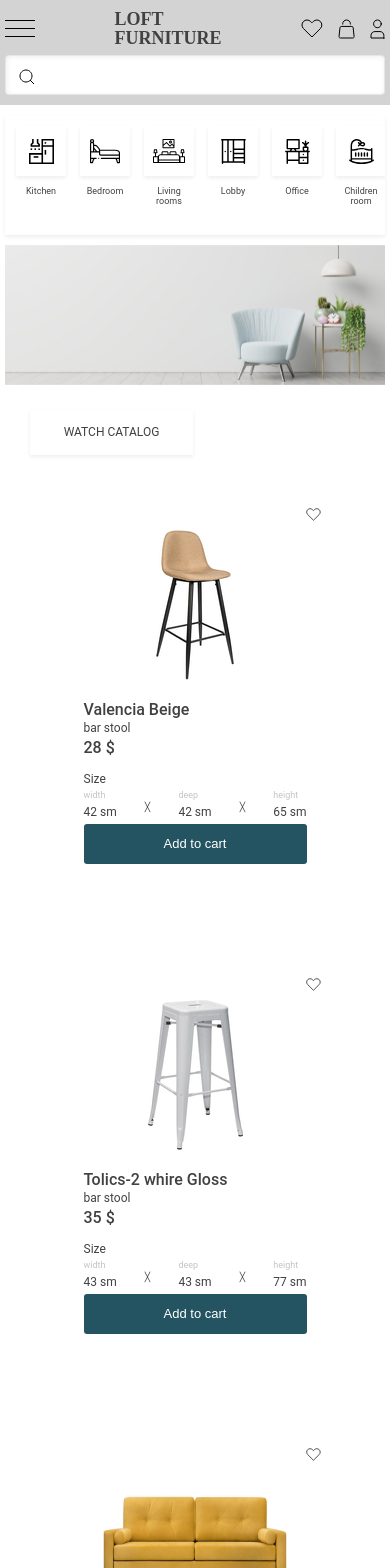
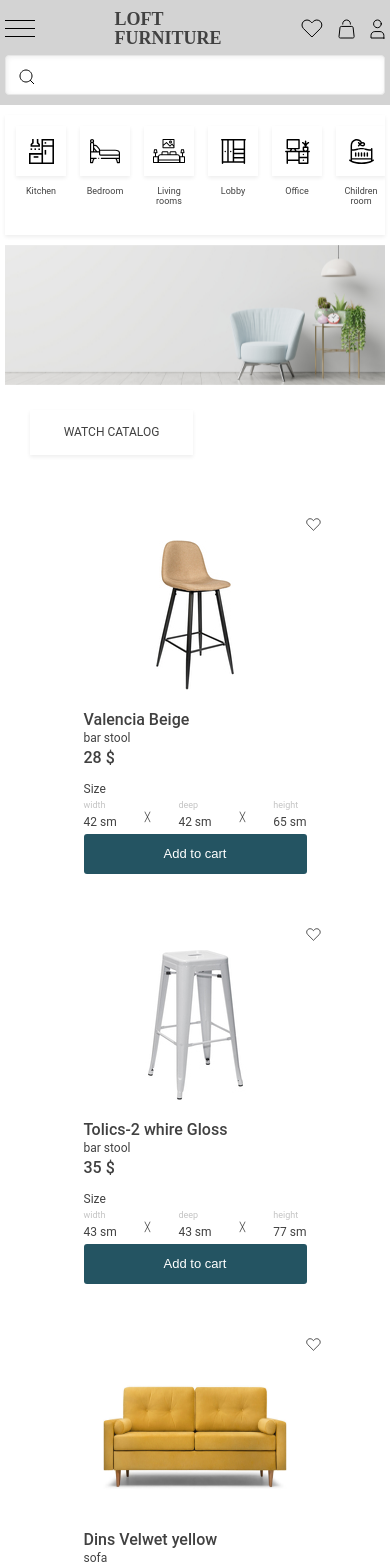
Before and after one commit to wisepanda34/vue-loft-mebel, a Vue app: page / in a window 390 px wide. Shown: the top 1568 px of the page. Built offline with nearby package versions, Linux system fonts and the light colour scheme.

Commit message:
installed vuelidate

```diff
--- a/package.json
+++ b/package.json
@@ -14,6 +14,7 @@
     "vue-router": "^4.0.3",
     "vue-slider-component": "^3.2.24",
     "vue3-easy-data-table": "^1.5.45",
+    "vuelidate": "^0.7.7",
     "vuex": "^4.0.0"
   },
   "devDependencies": {
--- a/src/components/OneCard.vue
+++ b/src/components/OneCard.vue
@@ -86,7 +86,7 @@ export default {
   display: flex;
   flex-direction: column;
   color: #414141;
-  margin: 0 auto 80px auto;
+  margin: 20px auto;
 
   &:hover{
     box-shadow: 0 1px 9px rgba(0, 0, 0, 0.11);
@@ -148,6 +148,11 @@ export default {
     }
   }
 }
+@media (max-width: 576px) {
+  .card{
+    margin: 10px auto;
+  }
+}
  .isActiveFavorite {
     fill: yellow;
     stroke: yellow;
```
Also changed, not shown: 1 other file (tests, documents, lock files or other folders).
